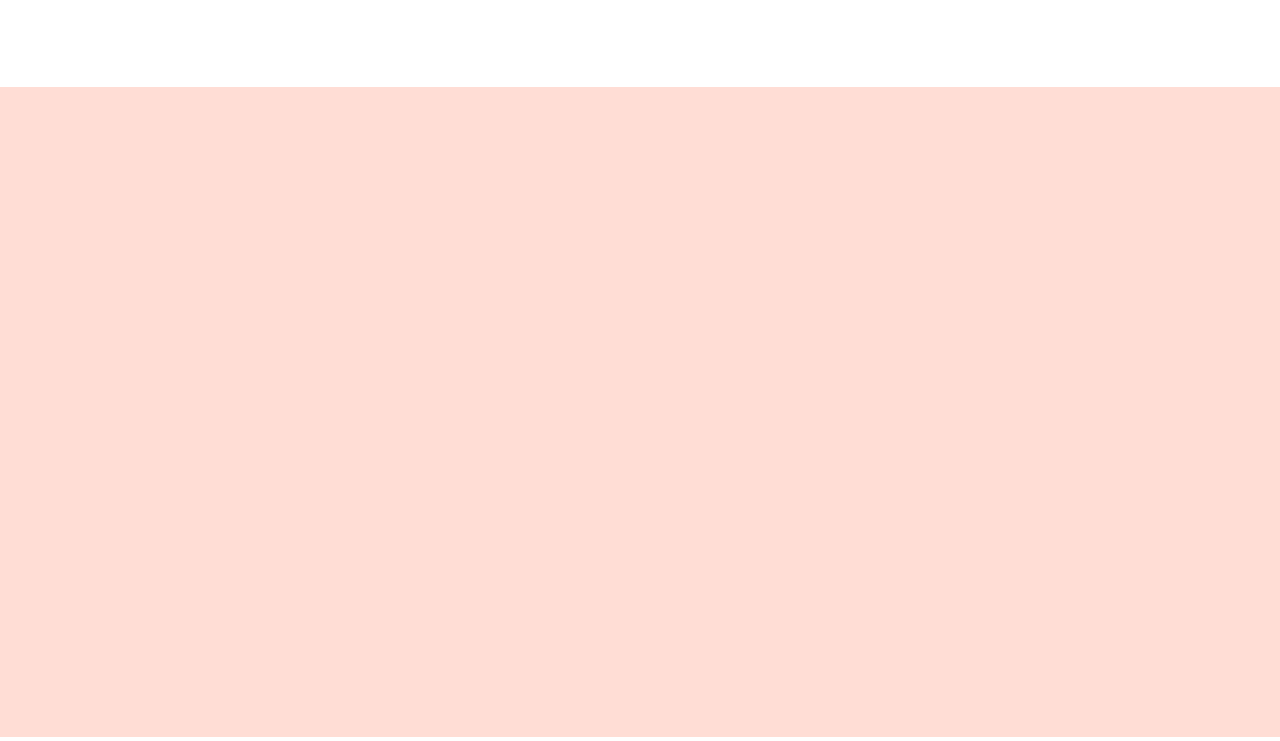
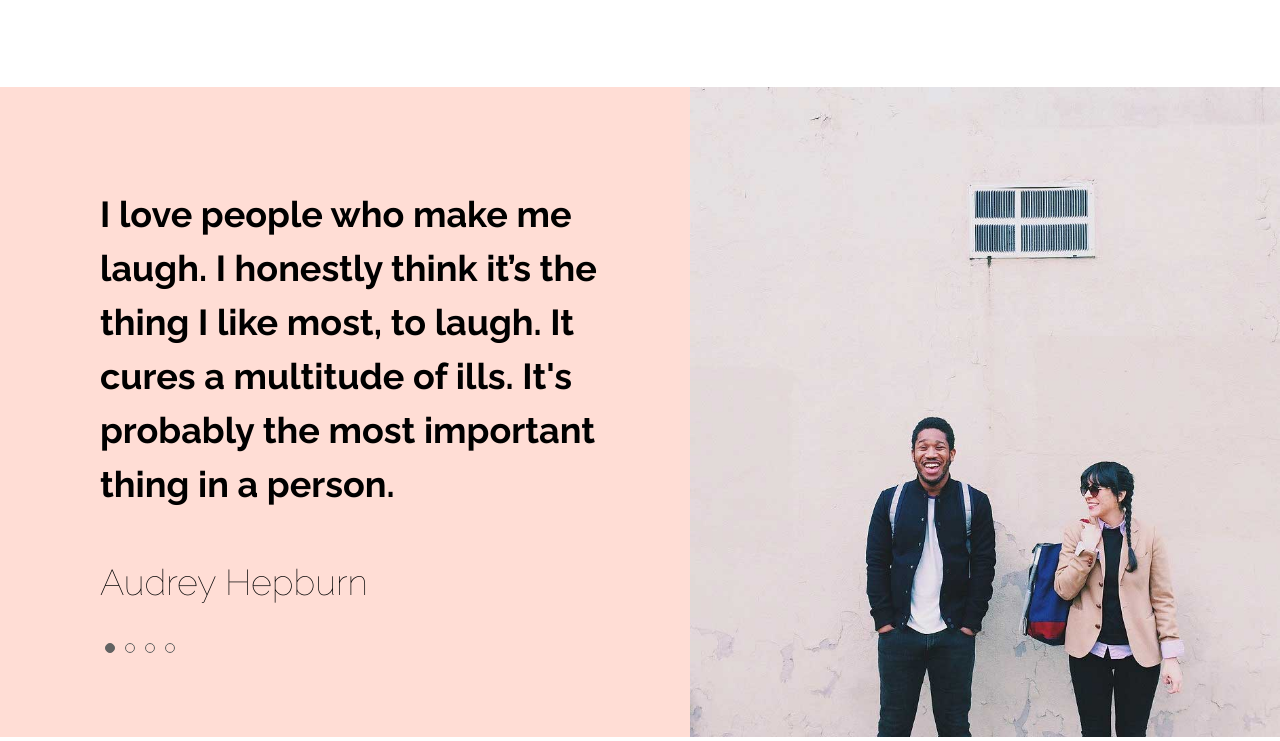
Before and after one commit to TrellixVulnTeam/quotes-template_XDTA, a website: page index.html in a window 1280 px wide. Shown: the part 1611-2352 px from the top of the page. Drawn offline with Linux system fonts and the light colour scheme.

Commit message:
created testimonials section

```diff
--- a/index.html
+++ b/index.html
@@ -49,7 +49,19 @@
 
         <section class="testimonials">
             <div class="testimonials-inner">
-
+                <div class="testimonials-content">
+                    <p class="testimonials-text">I love people who make me</br> laugh. I honestly think it’s the</br> thing I like most, to laugh. It</br> cures a multitude of ills. It's</br> probably the most important</br> thing in a person. </p>
+                    <p class="testimonials-writter">Audrey Hepburn</p>
+                    <div class="indicators">
+                        <span class="circle active"></span>
+                        <span class="circle"></span>
+                        <span class="circle"></span>
+                        <span class="circle"></span>
+                    </div>
+                </div>
+                <div class="testimonials-image">
+                    <img src="./images/testimonials.jpg" alt="testimonials-image">
+                </div>
             </div>
         </section>
     </main>
--- a/scss/styles.scss
+++ b/scss/styles.scss
@@ -142,11 +142,53 @@ main{
         background-color: #ffddd5;
 
         .testimonials-inner{
-            width: 90%;
             height: 100%;
             margin: 0 auto;
             display: flex;
-            padding: 90px 0;
+            align-items: flex-start;
+
+            .testimonials-content{
+                flex: 1;
+                padding: 100px 0px 80px 100px;
+
+                .testimonials-text{
+                    font-size: 36px;
+                    font-weight: 700;
+                    line-height: 1.5;
+                }
+
+                .testimonials-writter{
+                    font-size: 36px;
+                    font-weight: 100;
+                    margin-top: 50px;
+                }
+
+                .indicators{
+                    display: flex;
+
+                    .circle{
+                        width: 10px;
+                        height: 10px;
+                        border-radius: 50%;
+                        border: 1px solid #626262;
+                        margin: 40px 5px 0 5px;
+
+                        &.active{
+                            background-color: #626262;
+                        }
+                    }
+                }
+            }
+
+            .testimonials-image{
+                flex: 1;
+                height: 100%;
+
+                img{
+                    width: 100%;
+                    height: 100%;
+                }
+            }
         }
     }
 }
```
Also changed, not shown: css/styles.css, 1 other file.
